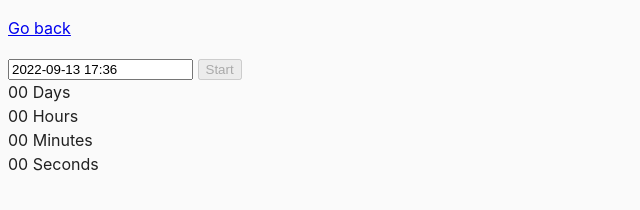
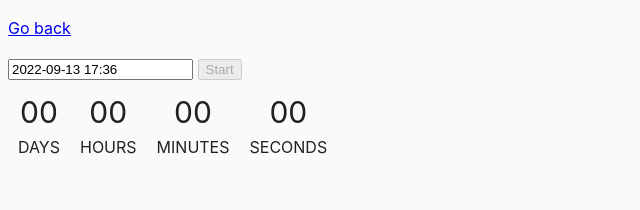
Before and after one commit to uTatsii/goit-js-hw-09, a website built with Parcel: page src/02-timer.html in a window 1280 px wide. Shown: the whole page, without its empty margins (0-640 px from the left). Built offline with nearby package versions, Linux system fonts and the light colour scheme.

Commit message:
update task-02

```diff
--- a/src/css/common.css
+++ b/src/css/common.css
@@ -16,3 +16,22 @@ img {
   display: block;
   max-width: 100%;
 }
+
+.timer {
+  display: flex;
+}
+
+.field {
+  display: flex;
+  flex-direction: column;
+  padding: 10px;
+}
+
+.value {
+  font-size: 30px;
+  text-align: center;
+}
+
+.label {
+  text-transform: uppercase;
+}
--- a/src/js/02-timer.js
+++ b/src/js/02-timer.js
@@ -1,5 +1,6 @@
 import flatpickr from 'flatpickr';
 import 'flatpickr/dist/flatpickr.min.css';
+import { Notify } from 'notiflix/build/notiflix-notify-aio';
 
 const timerData = {
   dataDays: document.querySelector('span[data-days]'),
@@ -47,7 +48,7 @@ function setTimer() {
 
 function onStartBtnClick() {
   if (selectedDate.getTime() <= Date.now()) {
-    return window.alert('Please choose a date in the future');
+    return Notify.failure('Please choose a date in the future');
   }
   intervalId = setInterval(setTimer, 1000);
   startBtn.disabled = true;
@@ -77,7 +78,7 @@ function onClose(selectedDates) {
   selectedDate = selectedDates[0];
   const currentDate = Date.now();
   selectedDate.getTime() <= currentDate
-    ? window.alert('Please choose a date in the future')
+    ? Notify.failure('Please choose a date in the future')
     : (startBtn.disabled = false);
 }
 
```
